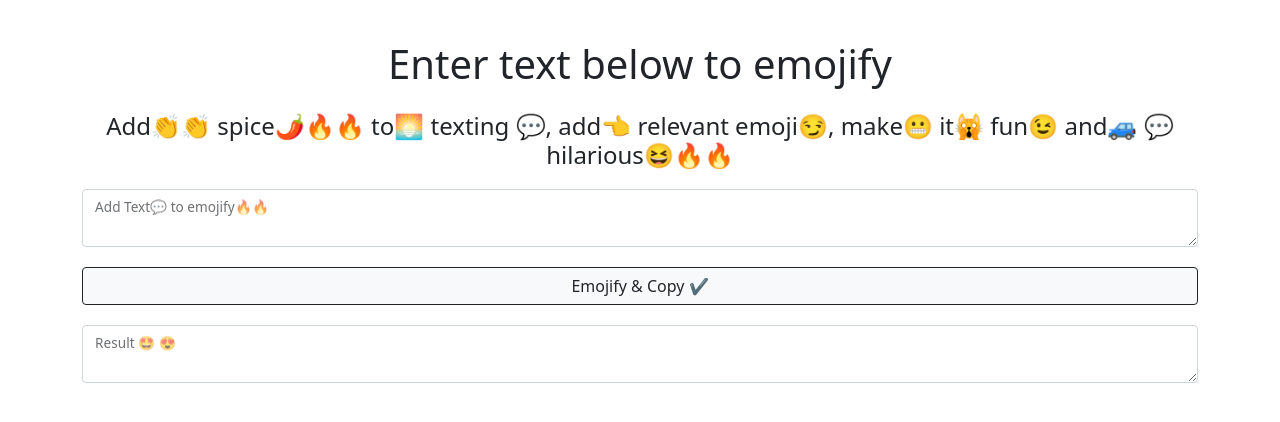
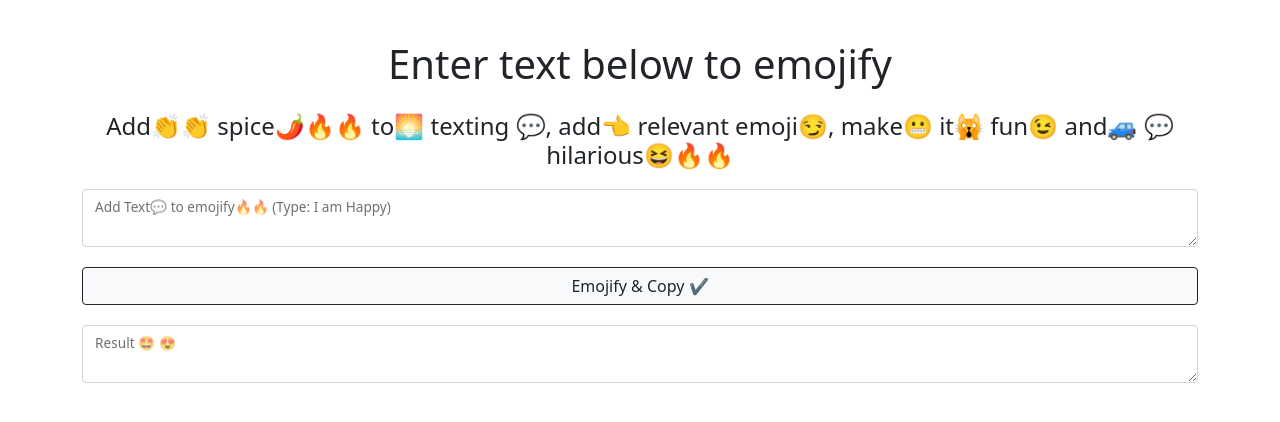
Before and after one commit to vishvanath45/text2emoji, a Flask app: page / in a window 1280 px wide. Shown: the top 422 px of the page. Run offline with Flask 2, Linux system fonts and the light colour scheme.

Commit message:
Add helper text in form

```diff
--- a/templates/landing_page.html
+++ b/templates/landing_page.html
@@ -38,7 +38,7 @@
 
                 <div class="form-floating">
                     <textarea type="text" name="text" class="form-control" id="floatingTextarea" oninput="auto_grow(this)" style="max-height: 80%;"></textarea>
-                    <label for="floatingTextarea">Add Text💬 to emojify🔥🔥</label>
+                    <label for="floatingTextarea">Add Text💬 to emojify🔥🔥 (Type: I am Happy)</label>
                   </div>
 
 
```
